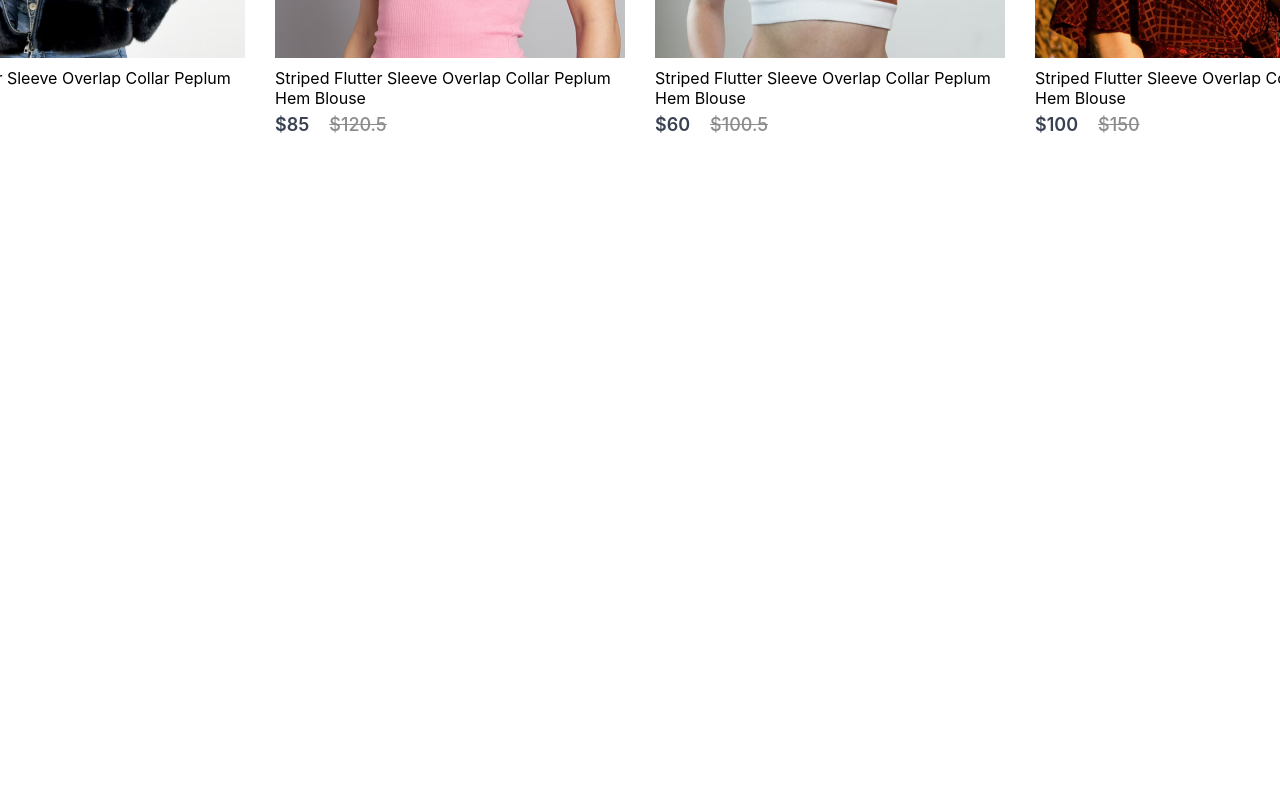
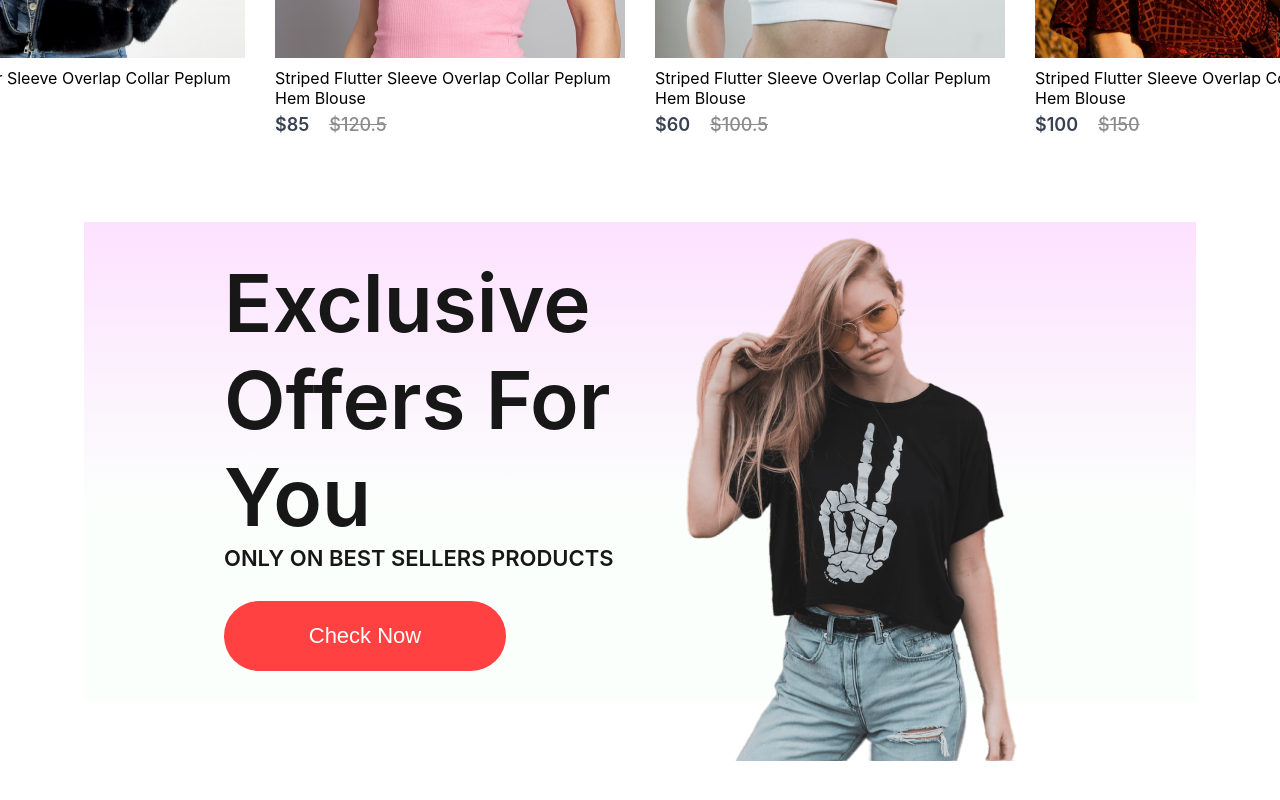
Before and after one commit to Patrickodey360coder/mern-ecommerce, a React (Vite) app: page / in a window 1280 px wide. Shown: the part 1395-2195 px from the top of the page. Before the commit the page ends 1617 px from the top, so only its background shows below. Built offline with nearby package versions, Linux system fonts and the light colour scheme.

Commit message:
exclusive offers

```diff
--- /dev/null
+++ b/src/Components/Offers/Offers.css
@@ -0,0 +1,49 @@
+.offers {
+  width: 65%;
+  height: 60vh;
+  display: flex;
+  margin: auto;
+  padding: 0px 140px;
+  margin-bottom: 150px;
+  background: linear-gradient(180deg, #fde1ff 0%, #e1ffea22 60%);
+}
+
+.offers-left {
+  flex: 1;
+  display: flex;
+  flex-direction: column;
+  justify-content: center;
+}
+
+.offers-left h1 {
+  color: #171717;
+  font-size: 80px;
+  font-weight: 600;
+}
+
+.offers-left p {
+  color: #171717;
+  font-size: 22px;
+  font-weight: 600;
+}
+
+.offers-left button {
+  width: 282px;
+  height: 70px;
+  border-radius: 35px;
+  background: #ff4141;
+  border: none;
+  color: white;
+  font-size: 22px;
+  font-weight: 500;
+  margin-top: 30px;
+  cursor: pointer;
+}
+
+.offers-right {
+  flex: 1;
+  display: flex;
+  align-items: center;
+  justify-content: flex-end;
+  padding-top: 50px;
+}
--- /dev/null
+++ b/src/Components/Offers/Offers.tsx
@@ -0,0 +1,20 @@
+import './Offers.css';
+import exclusive_image from '../../assets/exclusive_image.png'
+
+const Offers = () => {
+  return (
+    <div className="offers">
+      <div className="offers-left">
+        <h1>Exclusive</h1>
+        <h1>Offers For You</h1>
+        <p>ONLY ON BEST SELLERS PRODUCTS</p>
+        <button>Check Now</button>
+      </div>
+      <div className="offers-right">
+        <img src={exclusive_image} alt="exclusive image" />
+      </div>
+    </div>
+  )
+}
+
+export default Offers
--- a/src/Pages/Shop.tsx
+++ b/src/Pages/Shop.tsx
@@ -1,4 +1,5 @@
 import Hero from "../Components/Hero/Hero"
+import Offers from "../Components/Offers/Offers"
 import Popular from "../Components/Popular/Popular"
 
 const Shop = () => {
@@ -6,6 +7,7 @@
     <div>
       <Hero/>
       <Popular />
+      <Offers />
     </div>
   )
 }
```
Also changed, not shown: src/Components/NewCollections/NewCollections.tsx (added, +9 -0 lines), src/Components/NewCollections/NewCollections.css (added).
